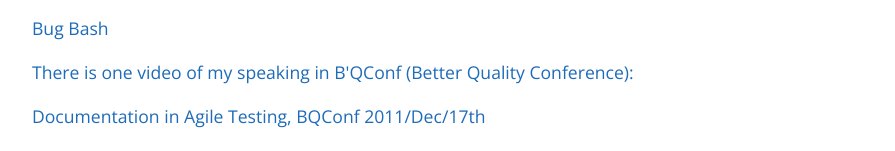
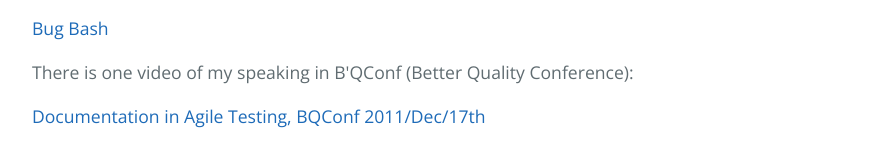
Before and after one commit to xmyang/xmyang.github.io, a plain HTML site: page index.html in a window 1280 px wide. Shown: the part 856-1007 px from the top of the page, without its empty margins (192-1087 px from the left). Drawn offline with nearby package versions, Linux system fonts and the light colour scheme.

Commit message:
Update index.html

```diff
--- a/index.html
+++ b/index.html
@@ -25,7 +25,7 @@
 
 <p>I have written following articles on Github:</p>
 
-<p><a href="http://github.com/xmyang/xmyang.github.io/blob/master/Bug%20Bash.md">Bug Bash</p>
+<p><a href="http://github.com/xmyang/xmyang.github.io/blob/master/Bug%20Bash.md">Bug Bash</a></p>
 
 <p>There is one video of my speaking in B'QConf (Better Quality Conference):</p>
 
```
